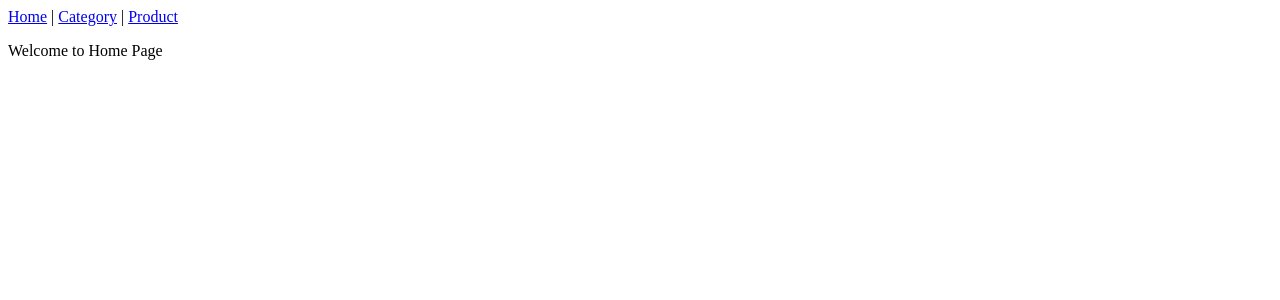
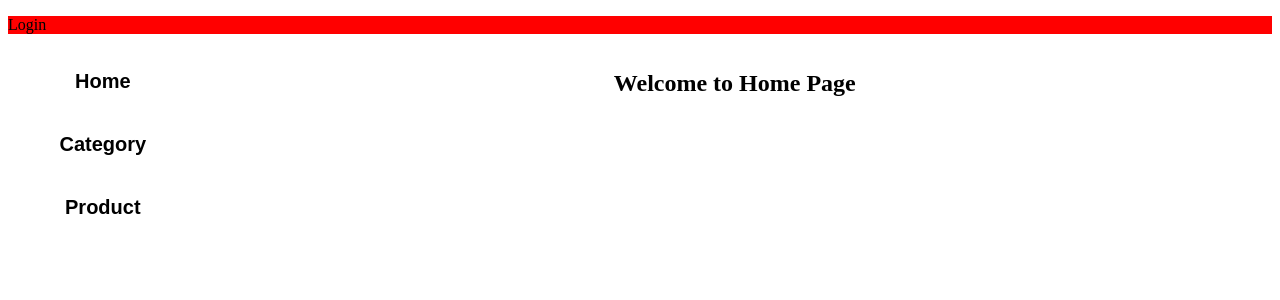
Before and after one commit to yansenvic/POS_APP_React-TS, a React app: page / in a window 1280 px wide. Shown: the top 300 px of the page. Built offline with nearby package versions, Linux system fonts and the light colour scheme.

Commit message:
last update

```diff
--- a/package.json
+++ b/package.json
@@ -12,7 +12,8 @@
   "license": "ISC",
   "dependencies": {
     "react": "^18.2.0",
-    "react-dom": "^18.2.0"
+    "react-dom": "^18.2.0",
+    "styled-components": "^6.0.0-rc.1"
   },
   "devDependencies": {
     "@babel/core": "^7.21.8",
@@ -24,6 +25,7 @@
     "babel-loader": "^9.1.2",
     "html-webpack-plugin": "^5.5.1",
     "http-server": "^14.1.1",
+    "styled-component": "^2.8.0",
     "ts-loader": "^9.4.2",
     "typescript": "^5.0.4",
     "webpack": "^5.82.1",
--- a/src/component/Link.tsx
+++ b/src/component/Link.tsx
@@ -1,16 +1,39 @@
-export type LinkProps={
+import Styled, { styled } from "styled-components";
+
+export type LinkProps = {
   pathname: string;
-    label: string ;
-    onClick : ()=>void
+  label: string;
+  onClick: () => void;
+};
+
+const A = styled.a`
+  & {
+    font-family: arial;
+    font-weight: bold;
+    text-decoration: none;
+    font-size: 20px;
+    text-align: center;
+    color: black;
+    padding: 20px;
+    transition: background-color 1s;
+    background-color: white;
   }
+  &:hover {
+    background-color: #004369;
+    color: white;
+  }
+`;
 
-export function Link(props: LinkProps){
+export function Link(props: LinkProps) {
   return (
-        <a href={props.pathname} onClick={(event)=>{
+    <A
+      href={props.pathname}
+      onClick={(event) => {
         event.preventDefault();
-            props.onClick()
-        }}>
+        props.onClick();
+      }}
+    >
       {props.label}
-        </a>
-    )
+    </A>
+  );
 }
--- a/src/component/NavBar.tsx
+++ b/src/component/NavBar.tsx
@@ -1,34 +1,3 @@
-import { Link } from "./Link"
-
-type NavBarProps = {
-    onClickHome : () => void,
-    onClickCategory : () => void,
-    onClickProduct : () => void,
+export function Navbar() {
+  return <p style={{ background: "red" }}>Login</p>;
 }
-
-export function NavBar(props : NavBarProps){
-    const linkHome = Link({
-        pathname : "/home",
-        label : "Home",
-        onClick: props.onClickHome
-    })
-    const linkCategory = Link({
-        pathname : "/category",
-        label : "Category",
-        onClick: props.onClickCategory
-    })
-    const linkProduct = Link({
-        pathname : "/product",
-        label: "Product",
-        onClick: props.onClickProduct
-    })
-    return(
-        <div>
-            {linkHome}
-            <span> | </span>
-            {linkCategory}
-            <span> | </span>
-            {linkProduct}
-        </div>
-    )
-}
--- /dev/null
+++ b/src/component/SideBar.tsx
@@ -0,0 +1,40 @@
+import { styled } from "styled-components";
+import { Link } from "./Link";
+
+type SideBarProps = {
+  onClickHome: () => void;
+  onClickCategory: () => void;
+  onClickProduct: () => void;
+};
+
+const Div = styled.div`
+  & {
+    display: flex;
+    flex-flow: column;
+  }
+`;
+
+export function SideBar(props: SideBarProps) {
+  const linkHome = Link({
+    pathname: "/home",
+    label: "Home",
+    onClick: props.onClickHome,
+  });
+  const linkCategory = Link({
+    pathname: "/category",
+    label: "Category",
+    onClick: props.onClickCategory,
+  });
+  const linkProduct = Link({
+    pathname: "/product",
+    label: "Product",
+    onClick: props.onClickProduct,
+  });
+  return (
+    <Div>
+      {linkHome}
+      {linkCategory}
+      {linkProduct}
+    </Div>
+  );
+}
--- a/src/domain/categories.ts
+++ b/src/domain/categories.ts
@@ -9,9 +9,7 @@ export type CategoryRequest = Omit<Category, "id">;
 
 export function fetchData() {
   return fetch(`http://localhost:3000/category`)
-    .then((result) => {
-      return result.json();
-    })
+    .then((result) => result.json())
     .then((data: Category[]) => data);
 }
 
--- a/src/screen/CategoryPage.tsx
+++ b/src/screen/CategoryPage.tsx
@@ -1,17 +1,30 @@
 import { useState } from "react";
-import { NavBar } from "../component/NavBar";
+import { SideBar } from "../component/SideBar";
+import { Navbar } from "../component/NavBar";
 import {
   useCreateCategory,
   useDeleteCategory,
   useEditCategory,
   useFetchCategories,
 } from "../domain/categories";
+import styled from "styled-components";
+import { Header } from "./HomePage";
 
 type CategoryPageProps = {
   HomeClick: () => void;
   CategoryClick: () => void;
   ProductClick: () => void;
 };
+
+const Div = styled.div`
+  display: grid;
+  grid-template-columns: 15% 85%;
+`;
+
+const ContentWrapper = styled.div`
+  display: grid;
+  flex-flow: column;
+`;
 
 type CategoryForm =
   | {
@@ -53,12 +66,16 @@ export function CategoryPage(props: CategoryPageProps) {
 
   return (
     <div>
-      <NavBar
+      <Navbar></Navbar>
+      <Div>
+        <SideBar
           onClickHome={props.HomeClick}
           onClickCategory={props.CategoryClick}
           onClickProduct={props.ProductClick}
         />
-      <p>Welcome to Category Page</p>
+        <ContentWrapper>
+          <div>
+            <Header>Welcome to Category Page</Header>
             <span>Category Name : </span>
             <input
               type="text"
@@ -74,6 +91,7 @@ export function CategoryPage(props: CategoryPageProps) {
               disabled={createCategory.isLoading}
               onClick={() => onInputCategory(inputCategory)}
             ></input>
+          </div>
           {(function () {
             if (fetchCategories.isLoading) {
               return <p>Data is Loading</p>;
@@ -150,6 +168,8 @@ export function CategoryPage(props: CategoryPageProps) {
               );
             }
           })()}
+        </ContentWrapper>
+      </Div>
     </div>
   );
 }
@@ -161,7 +181,7 @@ export function CategoryPage(props: CategoryPageProps) {
 //         setCategories(categories)
 //     })
 // },[])
-// const navBar = NavBar({
+// const SideBar = SideBar({
 //     onClickHome : props.HomeClick,
 //     onClickCategory: props.CategoryClick,
 //     onClickProduct : props.ProductClick
--- a/src/screen/HomePage.tsx
+++ b/src/screen/HomePage.tsx
@@ -1,4 +1,6 @@
-import { NavBar } from "../component/NavBar";
+import { SideBar } from "../component/SideBar";
+import { Navbar } from "../component/NavBar";
+import styled from "styled-components";
 
 type HomePageProps = {
   HomeClick: () => void;
@@ -6,15 +8,33 @@ type HomePageProps = {
   ProductClick: () => void;
 };
 
+export const Header = styled.h2`
+  color: black;
+  text-align: center;
+`;
+
+const Div = styled.div`
+  display: grid;
+  grid-template-columns: 15% 85%;
+  height: 500px;
+`;
+
 export function HomePage(props: HomePageProps) {
   return (
     <div>
-      <NavBar
-        onClickHome={props.HomeClick}
-        onClickCategory={props.CategoryClick}
-        onClickProduct={props.ProductClick}
-      />
-      <p>Welcome to Home Page</p>
+      <Navbar />
+      <Div>
+        <div>
+          <SideBar
+            onClickHome={props.HomeClick}
+            onClickCategory={props.CategoryClick}
+            onClickProduct={props.ProductClick}
+          />
+        </div>
+        <div>
+          <Header>Welcome to Home Page</Header>
+        </div>
+      </Div>
     </div>
   );
 }
--- a/src/screen/ProductPage.tsx
+++ b/src/screen/ProductPage.tsx
@@ -1,4 +1,4 @@
-import { NavBar } from "../component/NavBar";
+import { SideBar } from "../component/SideBar";
 import { useState } from "react";
 import { useFetchCategories } from "../domain/categories";
 import {
@@ -7,14 +7,61 @@ import {
   useFetchProduct,
   useDeleteProduct,
   useEditProduct,
-  ProductRequest,
 } from "../domain/product";
+import styled from "styled-components";
+import { Navbar } from "../component/NavBar";
+import { Header } from "./HomePage";
 
 type ProductPageProps = {
   HomeClick: () => void;
   CategoryClick: () => void;
   ProductClick: () => void;
 };
+
+const Div = styled.div`
+  display: grid;
+  grid-template-columns: 15% 85%;
+`;
+
+const ContentWrapper = styled.div`
+  display: flex;
+  flex-flow: column;
+  padding: 1em 3em 2em 3em;
+  background-color: #fcfdff;
+  border-radius: 5px;
+  box-shadow: 0px 3px 10px -2px rgba(0, 0, 0, 0.5);
+`;
+
+const Container = styled.div`
+  display: flex;
+  flex-flow: column;
+  padding: 1em 3em 2em 3em;
+  background-color: #fcfdff;
+  border-radius: 5px;
+  box-shadow: 0px 3px 10px -2px rgba(0, 0, 0, 0.5);
+  width: 25%;
+  margin-bottom: 2em;
+`;
+
+const Table = styled.table`
+   {
+    font-family: sans-serif;
+    color: #444;
+    border-collapse: collapse;
+    width: 100%;
+    border: 1px solid #f2f5f7;
+  }
+  .tr th {
+    background: #35a9db;
+    color: #fff;
+    font-weight: normal;
+  }
+  .tr td {
+    padding: 8px 20px;
+    text-align: center;
+    background: pink;
+  }
+`;
 
 type ProductForm =
   | {
@@ -98,12 +145,18 @@ export function ProductPage(props: ProductPageProps) {
   }
   return (
     <div>
-      <NavBar
+      <Navbar></Navbar>
+      <Div>
+        <SideBar
           onClickHome={props.HomeClick}
           onClickCategory={props.CategoryClick}
           onClickProduct={props.ProductClick}
         />
-      <p>Welcome to Product Page</p>
+        <ContentWrapper>
+          <Header>Welcome to Product Page</Header>
+          <Container>
+            <h3>Product</h3>
+            <div>
               <span>Product Name : </span>
               <input
                 type="text"
@@ -117,21 +170,30 @@ export function ProductPage(props: ProductPageProps) {
                   setInputProduct(newTitle);
                 }}
               ></input>
-      <br />
+            </div>
+            <div>
               <span>Product Price : </span>
               <input
                 type="number"
                 id="inputProduct"
-        value={inputProduct.values.price === 0 ? "" : inputProduct.values.price}
+                value={
+                  inputProduct.values.price === 0
+                    ? ""
+                    : inputProduct.values.price
+                }
                 onChange={(e) => {
                   const newPrice = {
                     ...inputProduct,
-            values: { ...inputProduct.values, price: Number(e.target.value) },
+                    values: {
+                      ...inputProduct.values,
+                      price: Number(e.target.value),
+                    },
                   };
                   setInputProduct(newPrice);
                 }}
               ></input>
-      <br />
+            </div>
+            <div>
               <label htmlFor="inputCategoryProduct">Category Product : </label>
               <select
                 value={inputProduct.values.categoryId}
@@ -155,13 +217,16 @@ export function ProductPage(props: ProductPageProps) {
                   );
                 })}
               </select>
-      <br />
+            </div>
+            <div>
               <input
                 type="button"
                 value={inputProduct.type === "add" ? "Add" : "Update"}
                 disabled={createProduct.isLoading}
                 onClick={() => onInputProduct(inputProduct)}
               ></input>
+            </div>
+          </Container>
           {(function () {
             if (fetchProduct.isLoading || fetchCategories.isLoading) {
               return <p>Data is Loading</p>;
@@ -185,9 +250,9 @@ export function ProductPage(props: ProductPageProps) {
               return <p>Data is Empty</p>;
             } else {
               return (
-            <table>
+                <Table>
                   <thead>
-                <tr>
+                    <tr className="tr th">
                       <th>ID Product</th>
                       <th>Title</th>
                       <th>Price</th>
@@ -198,7 +263,7 @@ export function ProductPage(props: ProductPageProps) {
                   <tbody>
                     {fetchProduct.products.map((product) => {
                       return (
-                    <tr key={product.id}>
+                        <tr key={product.id} className="tr td">
                           <td>{product.id}</td>
                           <td>{product.title}</td>
                           <td>{product.price}</td>
@@ -241,10 +306,12 @@ export function ProductPage(props: ProductPageProps) {
                       );
                     })}
                   </tbody>
-            </table>
+                </Table>
               );
             }
           })()}
+        </ContentWrapper>
+      </Div>
     </div>
   );
 }
```
Also changed, not shown: 1 other file (tests, documents, lock files or other folders). Lines whose indentation alone changed are shown as unchanged.
